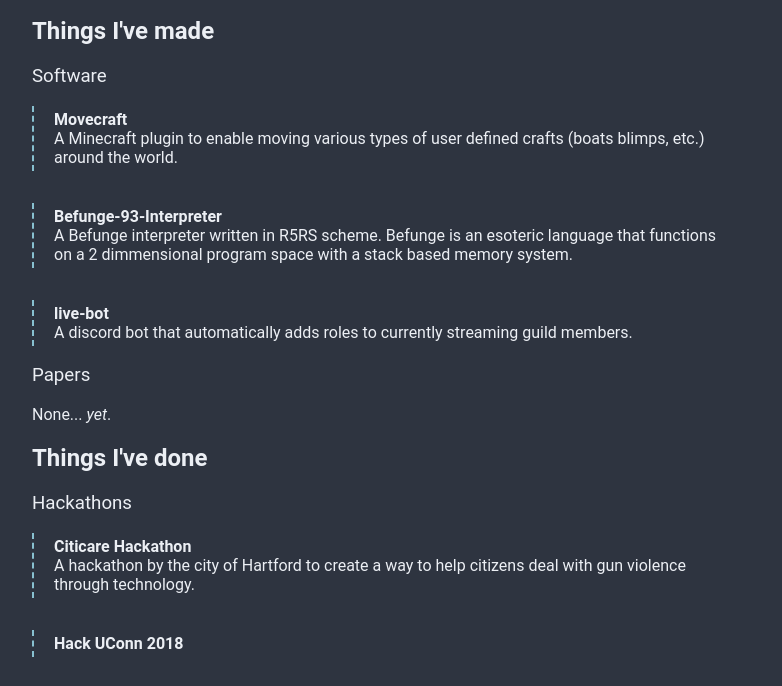
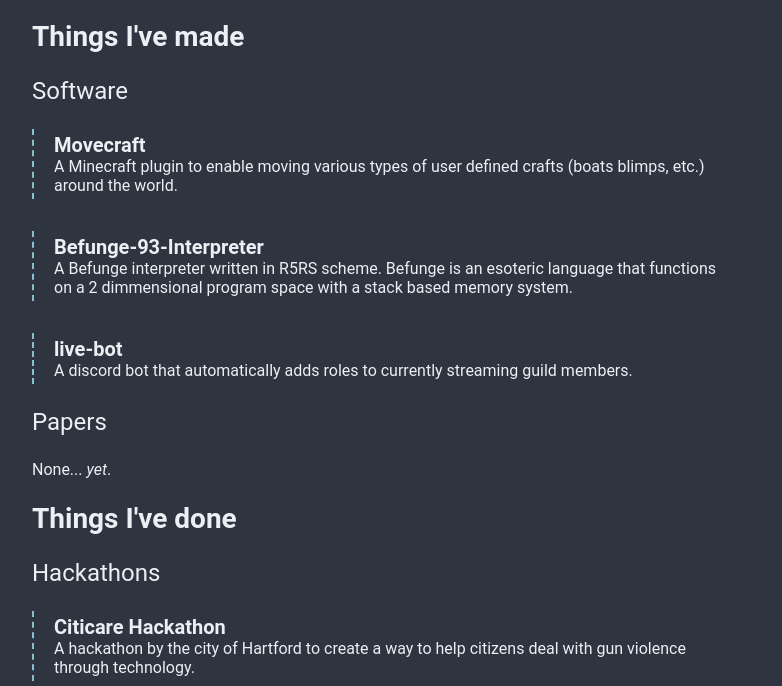
Before and after one commit to oh-noey/oh-noey.github.io, a plain HTML site: page index.html in a window 1280 px wide. Shown: the part 73-759 px from the top of the page, without its empty margins (248-1030 px from the left). Drawn offline with Linux system fonts and the light colour scheme; a script that the page names is missing.

Commit message:
Make it bigger

```diff
--- a/style.css
+++ b/style.css
@@ -53,7 +53,17 @@
     font-weight: normal;
 }
 
+h1 {
+    font-size: 2em;
+}
+h2 {
+    font-size: 1.75em;
+}
+h3 {
+    font-size: 1.5em;
+}
 h4 {
+    font-size: 1.25em;
     margin: 0px;
 }
 
```
